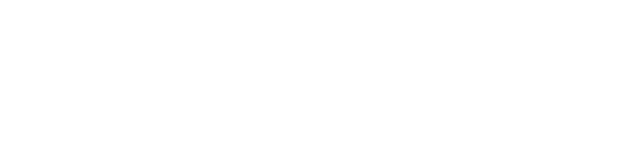
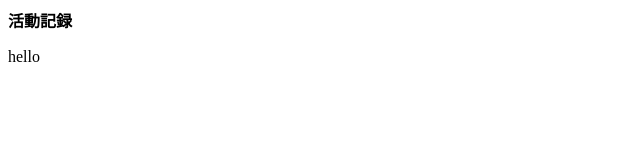
Before and after one commit to AWO-lab/aoch, a plain HTML site: page Desktop/HP/index.html in a window 1280 px wide. Shown: the whole page, without its empty margins (0-640 px from the left). Drawn offline with Linux system fonts and the light colour scheme.

Commit message:
new account commit test

```diff
--- a/Desktop/HP/index.html
+++ b/Desktop/HP/index.html
@@ -4,7 +4,10 @@
 	<title>Welcome my Page</title>
 </head>
 <body>
-
+	<div>
+		<b>活動記録</b>
+		<p>hello</p>
+	</div>
 
 </body>
 </html>
```
